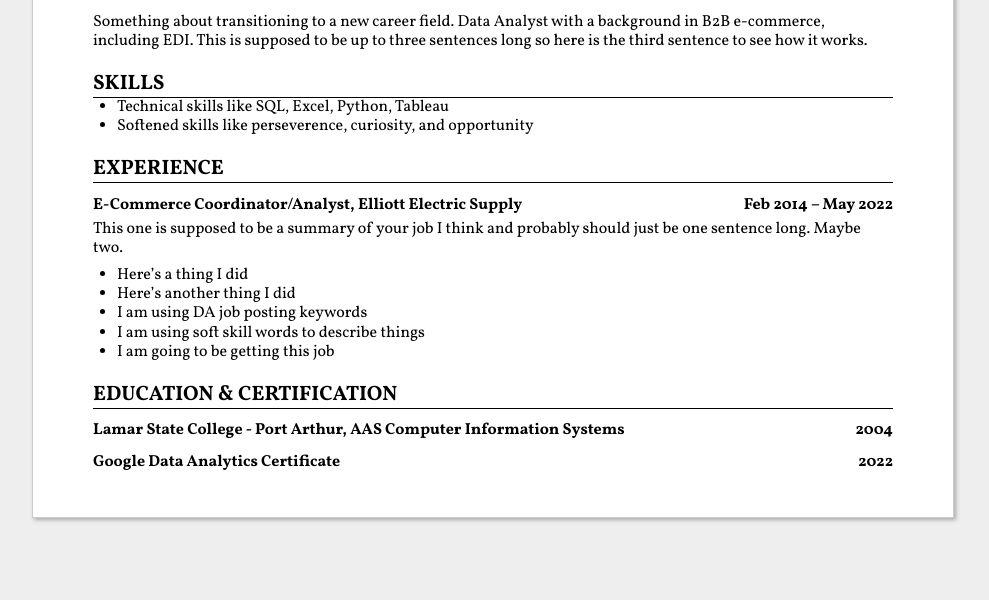
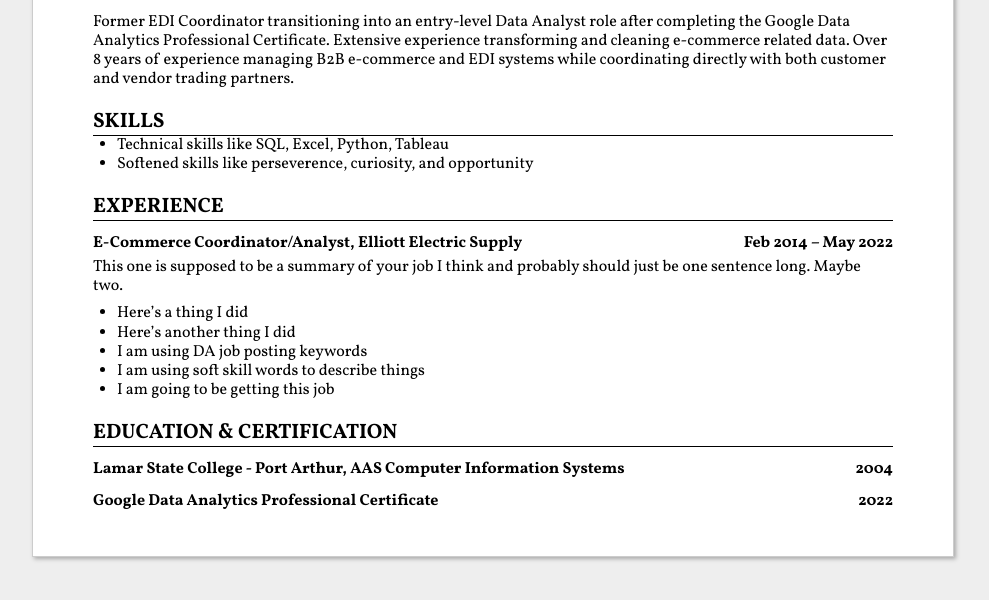
Before and after one commit to davidRortego/web-resume, a plain HTML site: page index.html in a window 1280 px wide. Shown: the part 142-742 px from the top of the page, without its empty margins (147-1136 px from the left). Drawn offline with Linux system fonts and the light colour scheme.

Commit message:
summary done

```diff
--- a/index.html
+++ b/index.html
@@ -137,7 +137,7 @@ line. It is intended to be used for contact details -->
 </ul>
 <!-- The paragraph after the h1 and ul and before the first h2 is optional. It
 is intended to be used for a short summary. -->
-<p>Something about transitioning to a new career field.  Data Analyst with a background in B2B e-commerce, including EDI.  This is supposed to be up to three sentences long so here is the third sentence to see how it works.</p>
+<p>Former EDI Coordinator transitioning into an entry-level Data Analyst role after completing the Google Data Analytics Professional Certificate.  Extensive experience transforming and cleaning e-commerce related data.  Over 8 years of experience managing B2B e-commerce and EDI systems while coordinating directly with both customer and vendor trading partners.</p>
 <h2>Skills</h2>
 <ul>
 <li>Technical skills like SQL, Excel, Python, Tableau</li>
@@ -157,6 +157,6 @@ hand -->
 </ul>
 <h2>Education &amp; Certification</h2>
 <h3><span>Lamar State College - Port Arthur, AAS Computer Information Systems</span> <span>2004</span></h3>
-<h3><span>Google Data Analytics Certificate</span> <span>2022</span></h3></div>
+<h3><span>Google Data Analytics Professional Certificate</span> <span>2022</span></h3></div>
 </body>
 </html>
```
Also changed, not shown: resume.html (+2 -2 lines), 2 other files.
